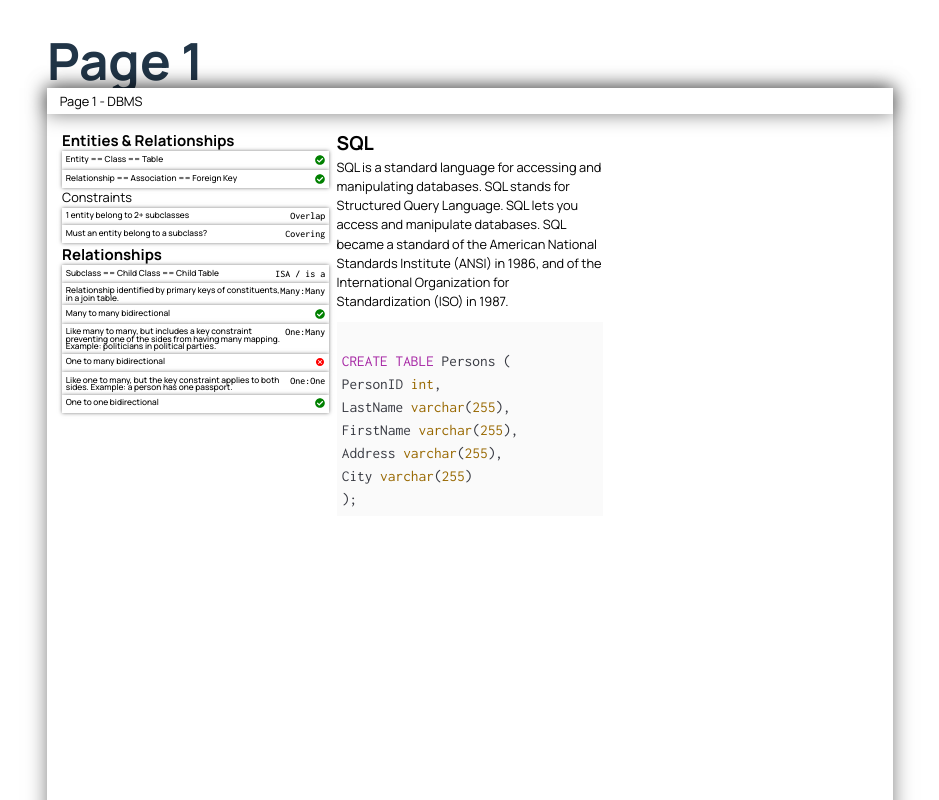
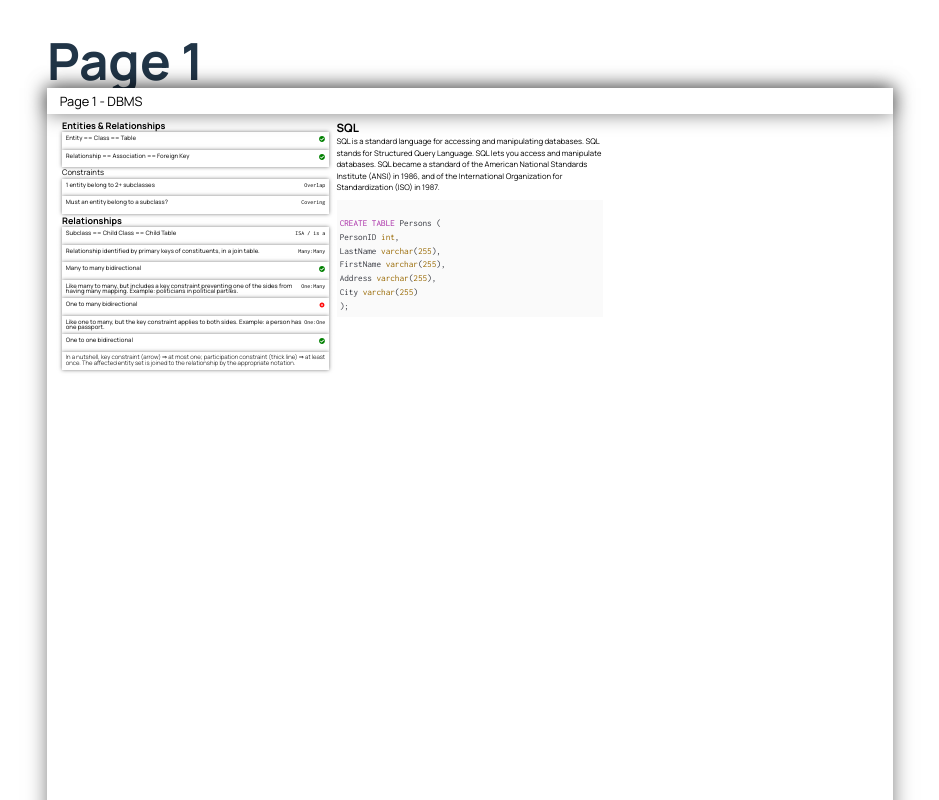
Before and after one commit to bengi-c/421_final_study_sheet, a React (Vite) app: page / in a window 1280 px wide. Shown: the top 800 px of the page, without its empty margins (170-1109 px from the left). Built offline with nearby package versions, Linux system fonts and the light colour scheme.

Commit message:
yeh sach hai

```diff
--- a/src/components/Layout.tsx
+++ b/src/components/Layout.tsx
@@ -4,6 +4,7 @@ import {HEADER_HEIGHT} from "./PageHeader";
 export const PageColumns = styled.div`
 display: grid;
 grid-template-columns: 1fr 1fr 1fr;
+  font-size: 60%;
 grid-gap: 2mm;
 margin-top: ${HEADER_HEIGHT};
 `;
@@ -27,6 +28,7 @@ export const CompactCard = styled.div`
 padding: 1mm;
 margin: 0;
 background: white;
+  color: #242424;
 box-shadow: 0 0 1mm rgba(0, 0, 0, 0.5);
   line-height: 0.9;
   font-size: 65%;
@@ -40,3 +42,15 @@ box-shadow: 0 0 1mm rgba(0, 0, 0, 0.5);
   }
 
 `;
+
+export const Callout = styled.aside`
+padding: 1mm;
+margin: 0;
+background: white;
+  font-weight: 300;
+box-shadow: 0 0 1mm rgba(0, 0, 0, 0.5);
+    line-height: 0.9;
+    font-size: 65%;
+    min-height: 10px;
+    height: min-content;
+`;
--- a/src/pages/Page1.tsx
+++ b/src/pages/Page1.tsx
@@ -2,9 +2,9 @@ import {A4Paper} from "../components/Paper";
 import React from "react";
 import {PageHeader} from "../components/PageHeader";
 import {SQL} from "../components/Code";
-import {PageColumns, PageSection} from "../components/Layout";
+import {Callout, PageColumns, PageSection} from "../components/Layout";
 import {BASIC_SQL_EXAMPLE} from "../assets/Code";
-import {Facts, KeyValue, NoKey, YesKey} from "../components/KeyValue";
+import { KeyValue, NoKey, YesKey} from "../components/KeyValue";
 
 export const Page1: React.FC<{}> = () => {
     return (
@@ -48,7 +48,9 @@ export const Page1: React.FC<{}> = () => {
                     <YesKey>
                         One to one bidirectional
                     </YesKey>
-
+                <Callout>
+                    In a nutshell, key constraint (arrow) ⇒ at most one; participation constraint (thick line) ⇒ at least once. The affected entity set is joined to the relationship by the appropriate notation.
+                </Callout>
 
 
                 </PageSection>
```
